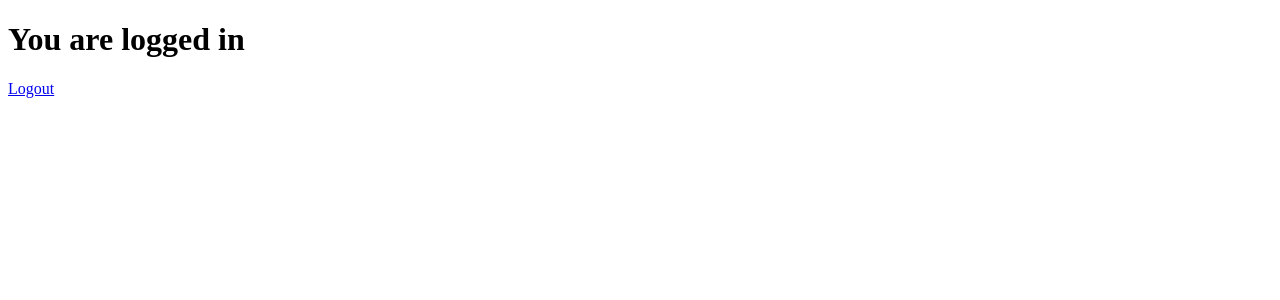
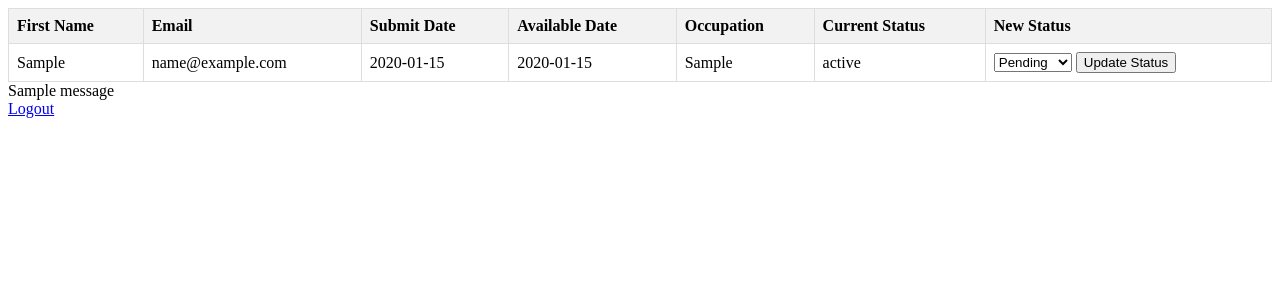
Before and after one commit to Al7assan5120/portfolio_project, a Flask app: page /dashboard in a window 1280 px wide. Shown: the top 300 px of the page. Run offline with Flask 3, Linux system fonts and the light colour scheme; a user stored in the database is signed in; tables that the repository leaves empty hold one stand-in row (values such as "Sample post"); one stand-in notice (Sample message) is shown.

Commit message:
adding dashboard feature

```diff
--- a/web_app/app.py
+++ b/web_app/app.py
@@ -77,7 +77,6 @@ def login():
         admin = storage.all(Admin)
 
         for admins in admin.values():
-            print(admins)
             if admins.email == email:
                 if admins.password == HpassWord:
                     login_user(admins)
@@ -93,7 +92,19 @@ def login():
 @app.route('/dashboard', methods=["GET", "POST"])
 @login_required
 def dashboard():
-    return render_template('dashboard.html')
+    if request.method == 'POST':
+        status = request.form.get('new_status')
+        userId = request.form.get('user_id')
+        user = storage.get(User, userId)
+        user.status = status
+        storage.save()
+        flash (f"Status of {user.first_name} changed to {user.status}", "success")
+
+    all_users = storage.all(User).values()
+    list_users = []
+    for user in all_users:
+        list_users.append(user.to_dict())
+    return render_template('dashboard.html', list_users = list_users)
 
 
 @app.route('/logout', methods=["GET"])
--- a/web_app/templates/dashboard.html
+++ b/web_app/templates/dashboard.html
@@ -3,10 +3,64 @@
   <head>
     <meta charset="UTF-8" />
     <meta name="viewport" content="width=device-width, initial-scale=1.0" />
-    <title>Document</title>
+    <title>Dashboard</title>
+    <style>
+      table {
+        width: 100%;
+        border-collapse: collapse;
+      }
+      th,
+      td {
+        border: 1px solid #ddd;
+        padding: 8px;
+      }
+      th {
+        background-color: #f2f2f2;
+        text-align: left;
+      }
+    </style>
   </head>
   <body>
-    <h1>You are logged in</h1>
+    <!-- Loop through each user and create a table row for them -->
+    <table>
+      <thead>
+        <tr>
+          <th>First Name</th>
+          <th>Email</th>
+          <th>Submit Date</th>
+          <th>Available Date</th>
+          <th>Occupation</th>
+          <th>Current Status</th>
+          <th>New Status</th>
+        </tr>
+      </thead>
+      <tbody>
+        {% for user in list_users %}
+        <tr>
+          <td>{{ user.first_name }}</td>
+          <td>{{ user.email }}</td>
+          <td>{{ user.submitDate }}</td>
+          <td>{{ user.availableDate }}</td>
+          <td>{{ user.occupation }}</td>
+          <td>{{ user.status }}</td>
+          <td>
+            <form method="POST">
+              <input type="hidden" name="user_id" value="{{ user.id }}" />
+              <select name="new_status">
+                <option value="Pending">Pending</option>
+                <option value="Accepted">Accepted</option>
+                <option value="Rejected">Rejected</option>
+              </select>
+              <input type="submit" value="Update Status" />
+            </form>
+          </td>
+        </tr>
+        {% endfor %}
+      </tbody>
+    </table>
+    {% with messages = get_flashed_messages() %} {% if messages %}
+    <div>{% for message in messages %} {{ message }} {% endfor %}</div>
+    {% endif %} {% endwith %}
     <a href="{{ url_for('logout') }}">Logout</a>
   </body>
 </html>
--- a/web_app/templates/home.html
+++ b/web_app/templates/home.html
@@ -10,7 +10,7 @@
   </head>
   <body>
     <header>
-      <h1>Company Name</h1>
+      <h1>Jobbify</h1>
       <nav>
         <ul>
           <li><a target="_self" href="home">Home</a></li>
```
Also changed, not shown: main.py (+30 -12 lines).
